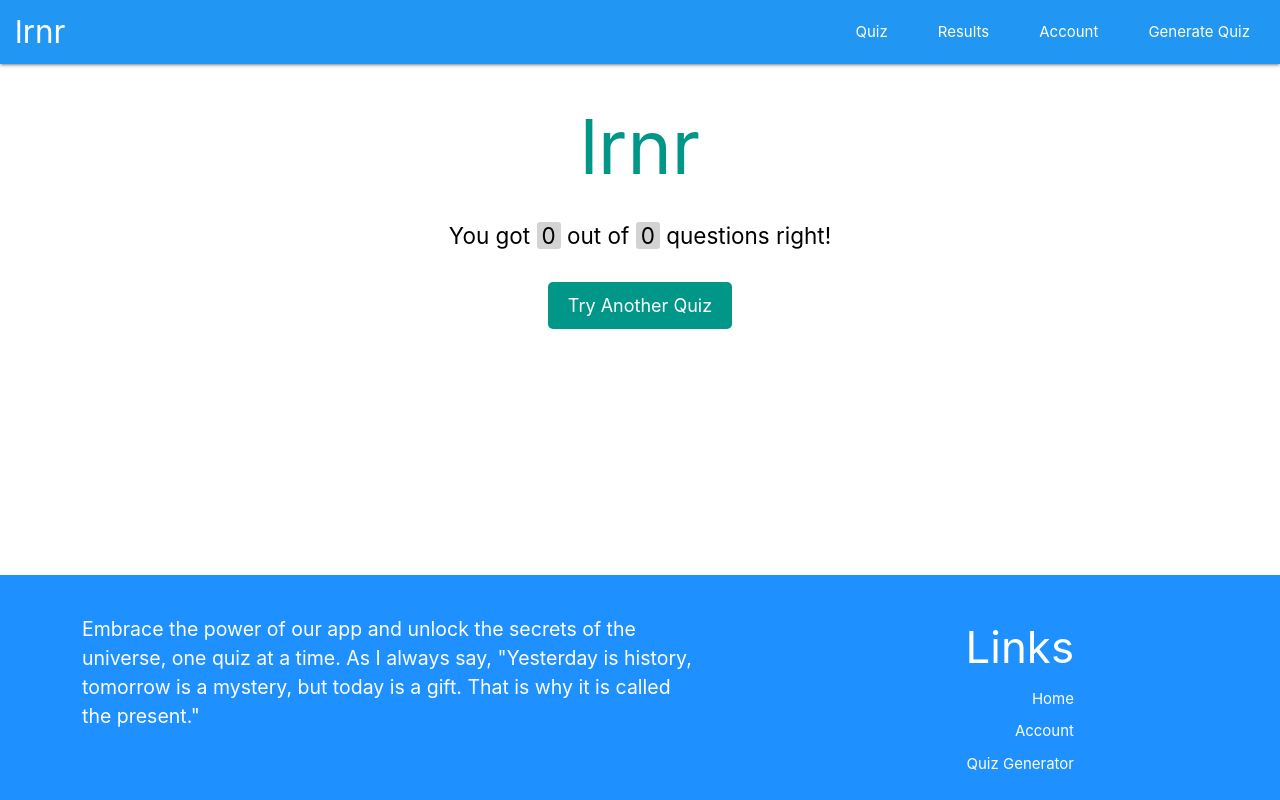
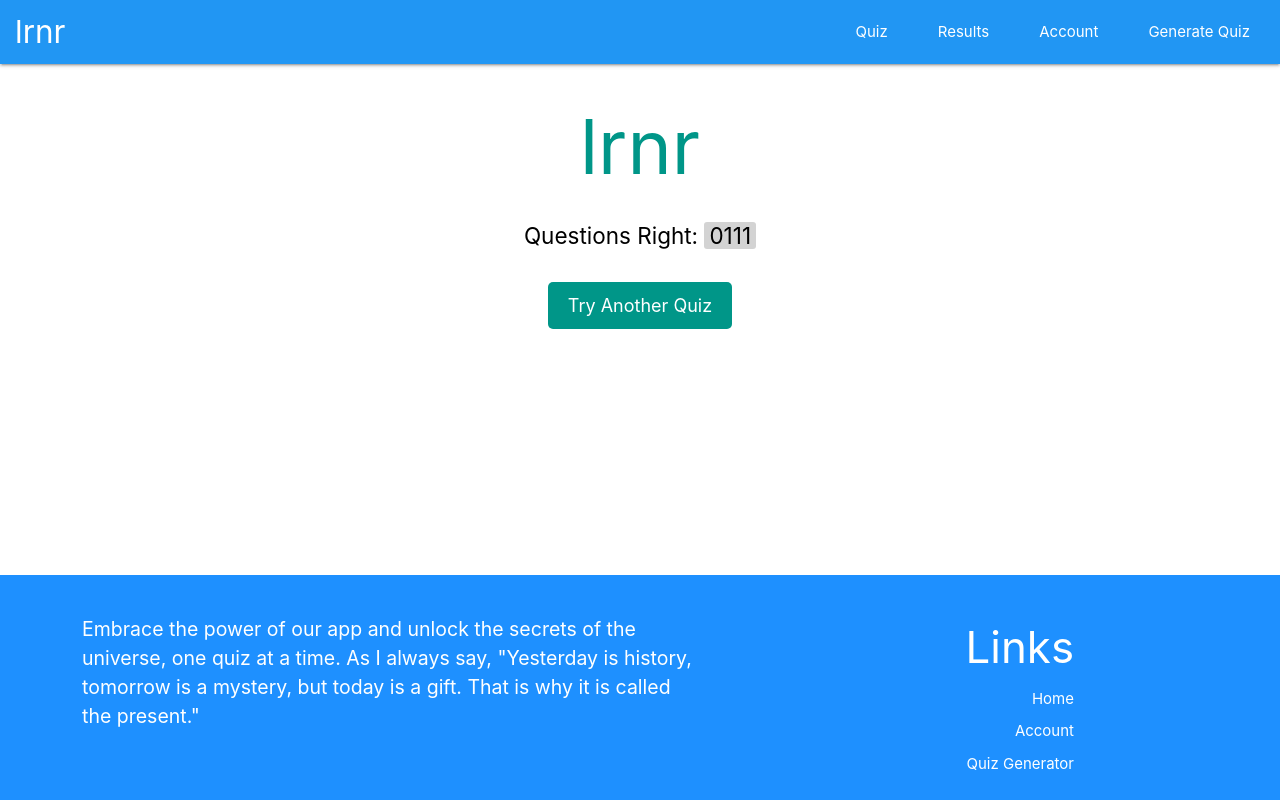
Before and after one commit to zt8media/quiz-app, a React (Vite) app in the folder my-quiz-app/: page /results in a window 1280 px wide. Built offline with nearby package versions, Linux system fonts and the light colour scheme.

Commit message:
updated results page

```diff
--- a/my-quiz-app/src/Pages/Results.jsx
+++ b/my-quiz-app/src/Pages/Results.jsx
@@ -1,7 +1,6 @@
-// src/pages/Results.jsx
 import React from 'react';
-import { useLocation, Link } from 'react-router-dom';
 import styled from 'styled-components';
+import { Link } from 'react-router-dom';
 
 const ResultsContainer = styled.div`
   display: flex;
@@ -39,22 +38,16 @@ const TryAgainButton = styled(Link)`
   text-decoration: none;
   border-radius: 5px;
   margin-top: 20px;
-
   &:hover {
-    background-color: #00796b;
+    background-color: #00796b; /* Slightly darker shade for hover effect */
   }
 `;
 
 const Results = () => {
-  const location = useLocation();
-  const { correctAnswers, totalQuestions } = location.state || { correctAnswers: 0, totalQuestions: 0 };
-
   return (
     <ResultsContainer>
       <Title>lrnr</Title>
-      <ResultsText>
-        You got <Highlight>{correctAnswers}</Highlight> out of <Highlight>{totalQuestions}</Highlight> questions right!
-      </ResultsText>
+      <ResultsText>Questions Right: <Highlight>0111</Highlight></ResultsText>
       <TryAgainButton to="/quiz">Try Another Quiz</TryAgainButton>
     </ResultsContainer>
   );
```
